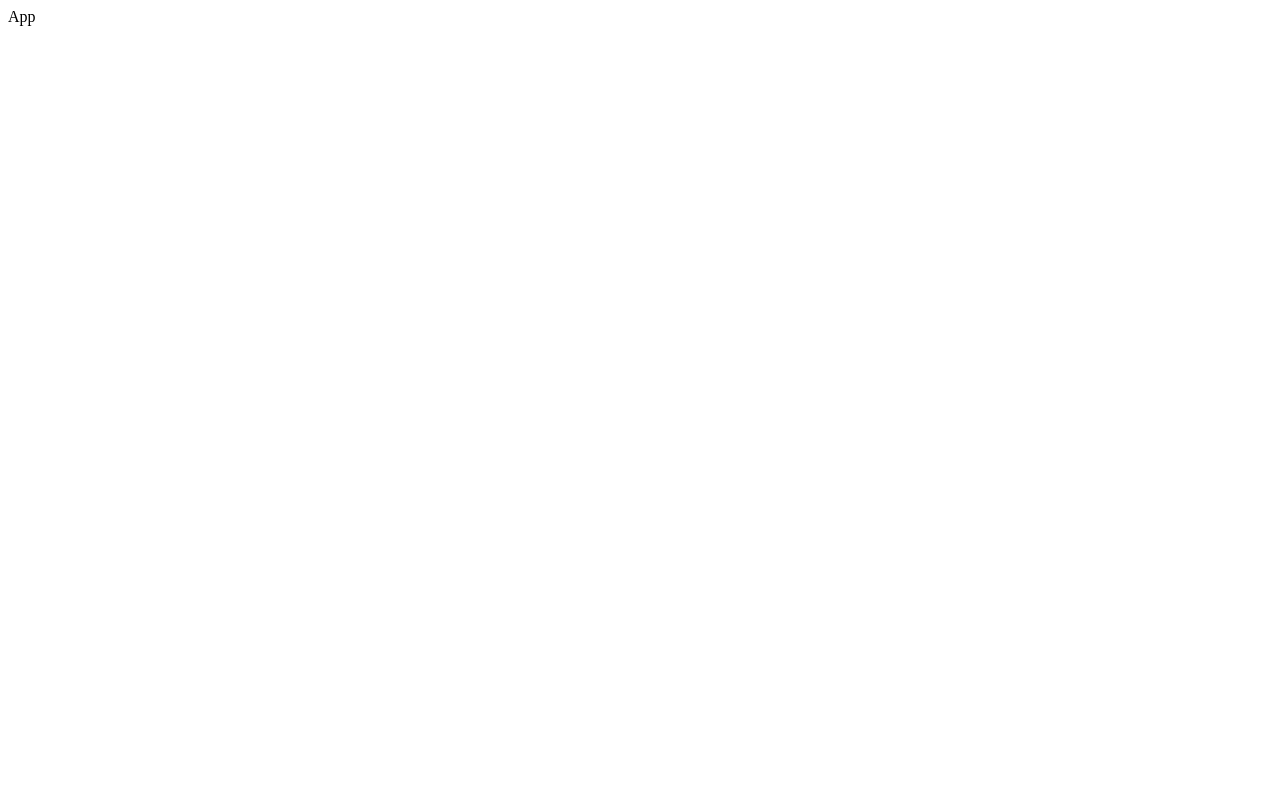
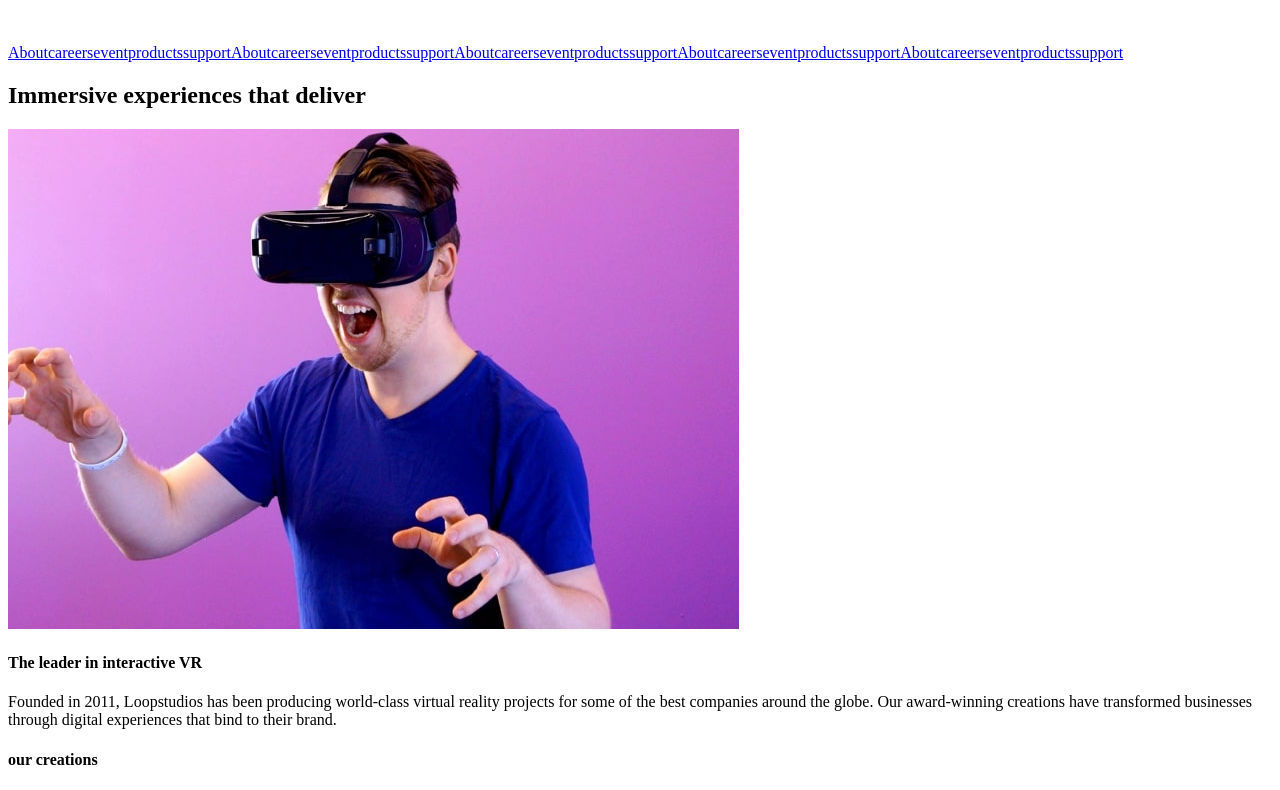
Before and after one commit to realkevinbrian/loopstudios-landing-page, a React (Create React App) app: page / in a window 1280 px wide. Shown: the top 790 px of the page. Built offline with nearby package versions, Linux system fonts and the light colour scheme.

Commit message:
Added About Component Section

```diff
--- a/src/App.js
+++ b/src/App.js
@@ -1,9 +1,18 @@
-import React from 'react'
+import React from "react";
+import Hero from "./Components/Hero";
+import About from "./Components/About";
+import Blog from "./Components/Blog";
+import Footer from "./Components/Footer";
 
 function App() {
   return (
-    <div>App</div>
-  )
+    <>
+      <Hero />
+      <About />
+      <Blog />
+      <Footer />
+    </>
+  );
 }
 
-export default App
+export default App;
--- /dev/null
+++ b/src/Components/About/Styled.js
@@ -0,0 +1,6 @@
+import styled from "styled-components";
+
+export const AboutWrapper = styled.div``;
+export const AboutMediaWrapper = styled.div``;
+export const AboutContentWrapper = styled.div``;
+export const AboutContentText = styled.div``;
--- /dev/null
+++ b/src/Components/About/index.js
@@ -0,0 +1,32 @@
+import React from "react";
+import {
+  AboutContentText,
+  AboutContentWrapper,
+  AboutMediaWrapper,
+  AboutWrapper,
+} from "./Styled";
+import media from "../../Assets/images/desktop/image-interactive.jpg";
+
+function index() {
+  return (
+    <AboutWrapper>
+      <AboutMediaWrapper>
+        <img src={media} alt="media" />
+      </AboutMediaWrapper>
+
+      <AboutContentWrapper>
+        <AboutContentText>
+          <h4>The leader in interactive VR</h4>
+          <p>
+            Founded in 2011, Loopstudios has been producing world-class virtual
+            reality projects for some of the best companies around the globe.
+            Our award-winning creations have transformed businesses through
+            digital experiences that bind to their brand.
+          </p>
+        </AboutContentText>
+      </AboutContentWrapper>
+    </AboutWrapper>
+  );
+}
+
+export default index;
```
